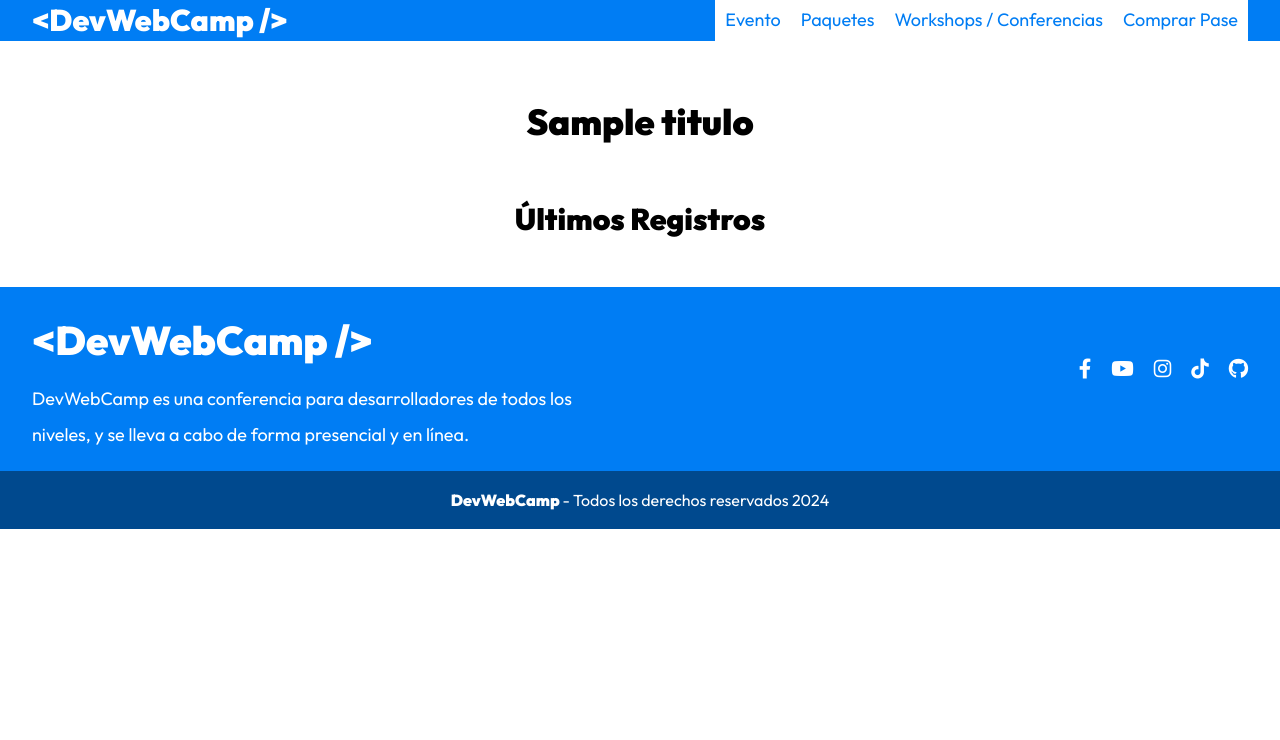
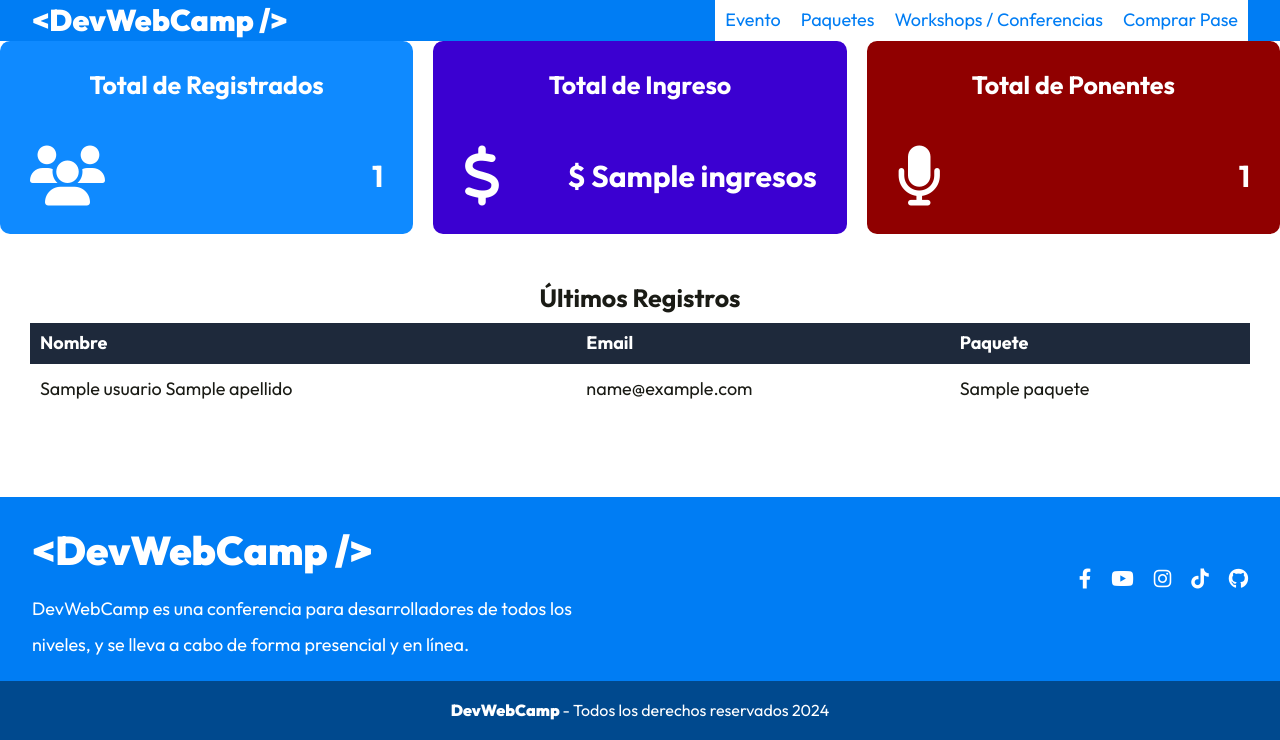
Before and after one commit to Dev-socar/DevWebCamp, a PHP site: the page made by views/admin/dashboard/index.php in a window 1280 px wide. Shown: the part 466-1206 px from the top of the page. Before the commit the page ends 995 px from the top, so only its background shows below. Run offline with PHP 8.4, Linux system fonts and the light colour scheme; the template is opened without the code that fills it: most values are stand-ins (such as "Sample title", 1, 10 or a date in 2020); some libraries are stand-ins or nearby versions.

Commit message:
25 January 2024

```diff
--- a/src/scss/admin/_dashboard.scss
+++ b/src/scss/admin/_dashboard.scss
@@ -23,9 +23,6 @@
     &__logo{
         @include m.logo;
         @include m.texto-fluido(2rem,3rem);
-    }
-    &__nav{
-
     }
     &__form{
         display: flex;
--- a/src/scss/admin/_index.scss
+++ b/src/scss/admin/_index.scss
@@ -2,3 +2,4 @@
 @forward 'table';
 @forward 'paginacion';
 @forward 'ponentes';
+@forward 'inicio';
--- a/src/scss/base/_variables.scss
+++ b/src/scss/base/_variables.scss
@@ -16,6 +16,7 @@ $blanco: #ffffff;
 $gris: #64748b;
 $gris-claro: #f8fafc;
 $gris-oscuro: #1e293b;
+$morado: #3400b7;
 $rojo: rgb(169, 0, 0);
 $verde: #02db02;
 
--- a/views/admin/dashboard/index.php
+++ b/views/admin/dashboard/index.php
@@ -1,11 +1,61 @@
-<h2 class="dashboard__heading"><?php echo $titulo; ?></h2>
-
 <main class="bloques">
     <div class="bloques__grid">
         <div class="bloque">
+            <h3 class="bloque__heading">Total de Registrados</h3>
+            <div class="bloque__contenido">
+                <i class="fa-solid fa-users bloque__icono"></i>
+                <p class="bloque__texto"><?php echo $data['totalUsuarios'] ?></p>
+            </div>
+
+        </div>
+        <div class="bloque">
+            <h3 class="bloque__heading">Total de Ingreso</h3>
+            <div class="bloque__contenido">
+                <i class="fa-solid fa-dollar-sign bloque__icono"></i>
+                <p class="bloque__texto">$ <?php echo $data['ingresos']; ?></p>
+            </div>
+        </div>
+        <div class="bloque">
+            <h3 class="bloque__heading">Total de Ponentes</h3>
+            <div class="bloque__contenido">
+                <i class="fa-solid fa-microphone bloque__icono"></i>
+                <p class="bloque__texto"><?php echo $data['totalPonentes']; ?></p>
+            </div>
+
+        </div>
+        <div class="bloque">
             <h3 class="bloque__heading">Últimos Registros</h3>
-            <?php foreach($registros as $registro) { ?>
-
+            <?php if (!empty($registros)) { ?>
+                <table class="table">
+                    <thead class="table__thead">
+                        <tr>
+                            <th class="table__th" scope="col">
+                                Nombre
+                            </th>
+                            <th class="table__th" scope="col">
+                                Email
+                            </th>
+                            <th class="table__th" scope="col">
+                                Paquete
+                            </th>
+                        </tr>
+                    </thead>
+                    <tbody class="table__tbody">
+                        <?php foreach ($registros as $registro) { ?>
+                            <tr class="table__tr">
+                                <td class="table__td">
+                                    <?php echo $registro->usuario->nombre . ' ' . $registro->usuario->apellido; ?>
+                                </td>
+                                <td class="table__td">
+                                    <?php echo $registro->usuario->email; ?>
+                                </td>
+                                <td class="table__td">
+                                    <?php echo $registro->paquete->nombre; ?>
+                                </td>
+                            </tr>
+                        <?php } ?>
+                    </tbody>
+                </table>
             <?php } ?>
         </div>
     </div>
```
Also changed, not shown: controllers/DashboardController.php (+24 -6 lines), src/scss/admin/_inicio.scss (added, +48 -0 lines), public/build/css/app.css, public/build/js/main.min.js, 2 other files.
